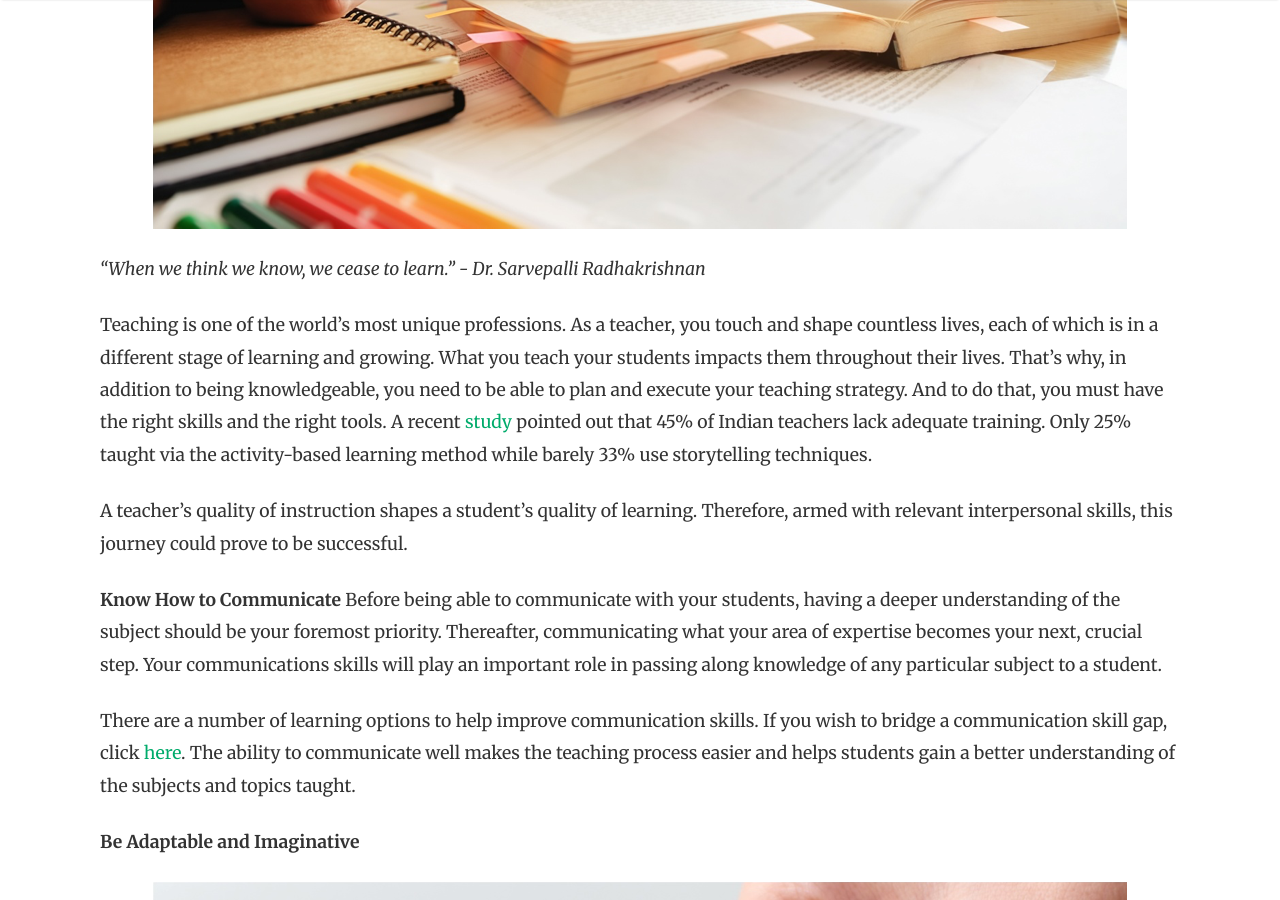
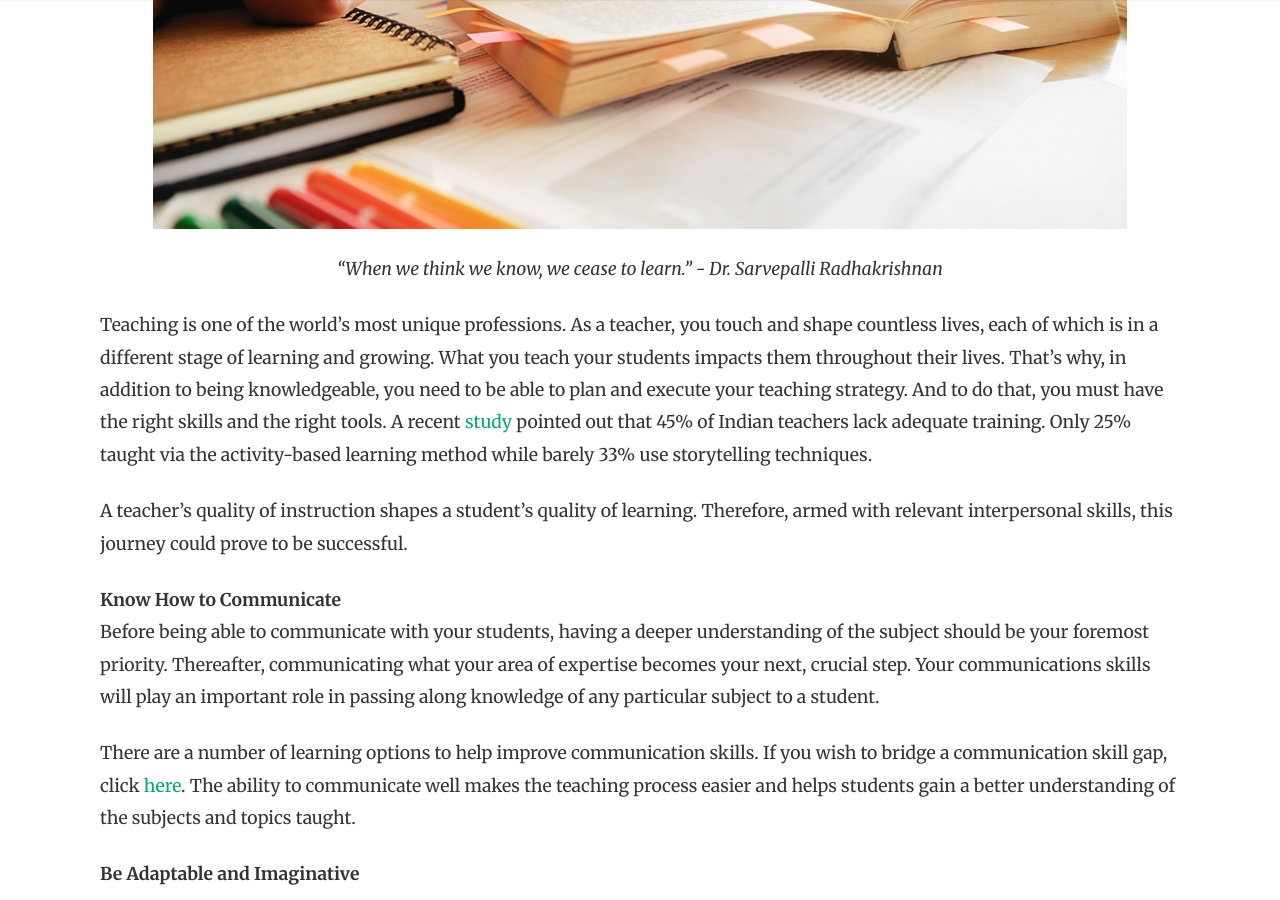
Before and after one commit to lore-blog/lore-blog.github.io, a Jekyll site: the page built from _posts/2019-09-04-essential-skills.md, in a window 1280 px wide and 900 px high, scrolled down 779 px. Built offline with Jekyll 4.4.1, drawn with Linux system fonts in a browser that asks for light colours; nearby versions of some CDN libraries.

Commit message:
Blog post - text changes

```diff
--- a/_posts/2019-09-04-essential-skills.md
+++ b/_posts/2019-09-04-essential-skills.md
@@ -7,13 +7,13 @@ featured: false
 type: blog
 ---
 
-_“When we think we know, we cease to learn.” - Dr. Sarvepalli Radhakrishnan_
+_“When we think we know, we cease to learn.” - Dr. Sarvepalli Radhakrishnan_{:class="text-center d-block"}
 
 Teaching is one of the world’s most unique professions. As a teacher, you touch and shape countless lives, each of which is in a different stage of learning and growing. What you teach your students impacts them throughout their lives. That's why, in addition to being knowledgeable, you need to be able to plan and execute your teaching strategy. And to do that, you must have the right skills and the right tools. A recent [study](https://www.livemint.com/opinion/columns/opinion-spotlight-needed-on-training-teachers-in-india-1550593843379.html){:target="\_blank"} pointed out that 45% of Indian teachers lack adequate training. Only 25% taught via the activity-based learning method while barely 33% use storytelling techniques.
 
 A teacher’s quality of instruction shapes a student’s quality of learning. Therefore, armed with relevant interpersonal skills, this journey could prove to be successful.
 
-**Know How to Communicate**
+**Know How to Communicate**<br>
 Before being able to communicate with your students, having a deeper understanding of the subject should be your foremost priority. Thereafter, communicating what your area of expertise becomes your next, crucial step. Your communications skills will play an important role in passing along knowledge of any particular subject to a student.
 
 There are a number of learning options to help improve communication skills. If you wish to bridge a communication skill gap, click [here](https://lore.online/personalize){:target="\_blank"}. The ability to communicate well makes the teaching process easier and helps students gain a better understanding of the subjects and topics taught.
```
